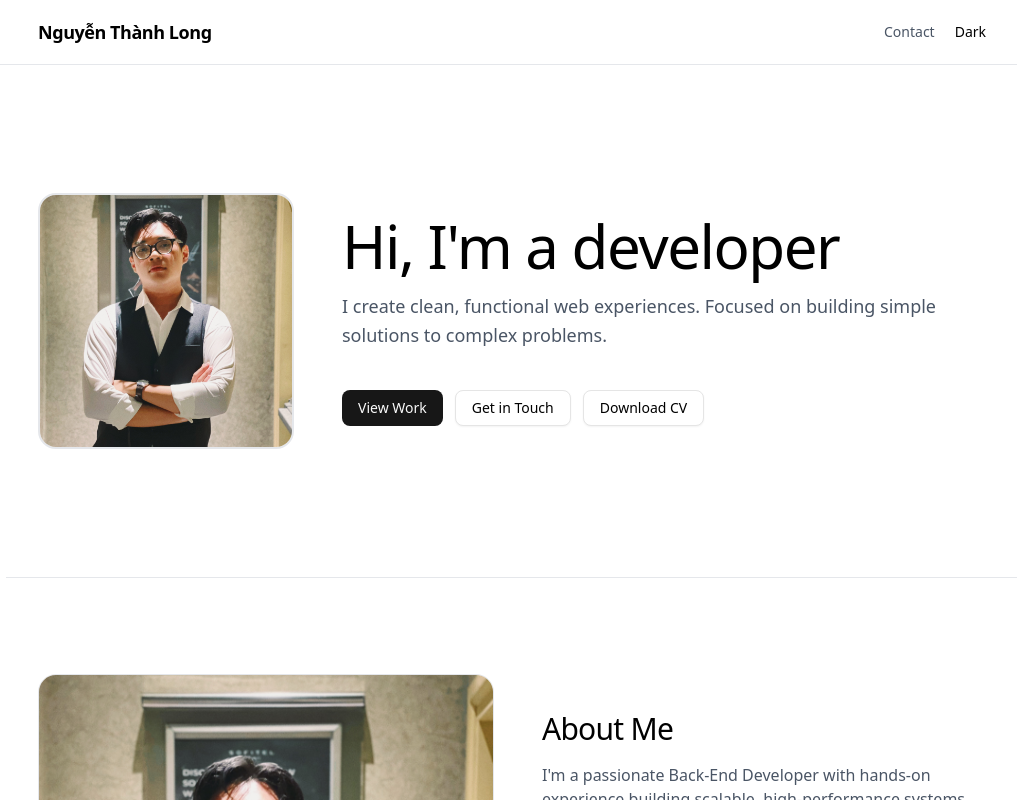
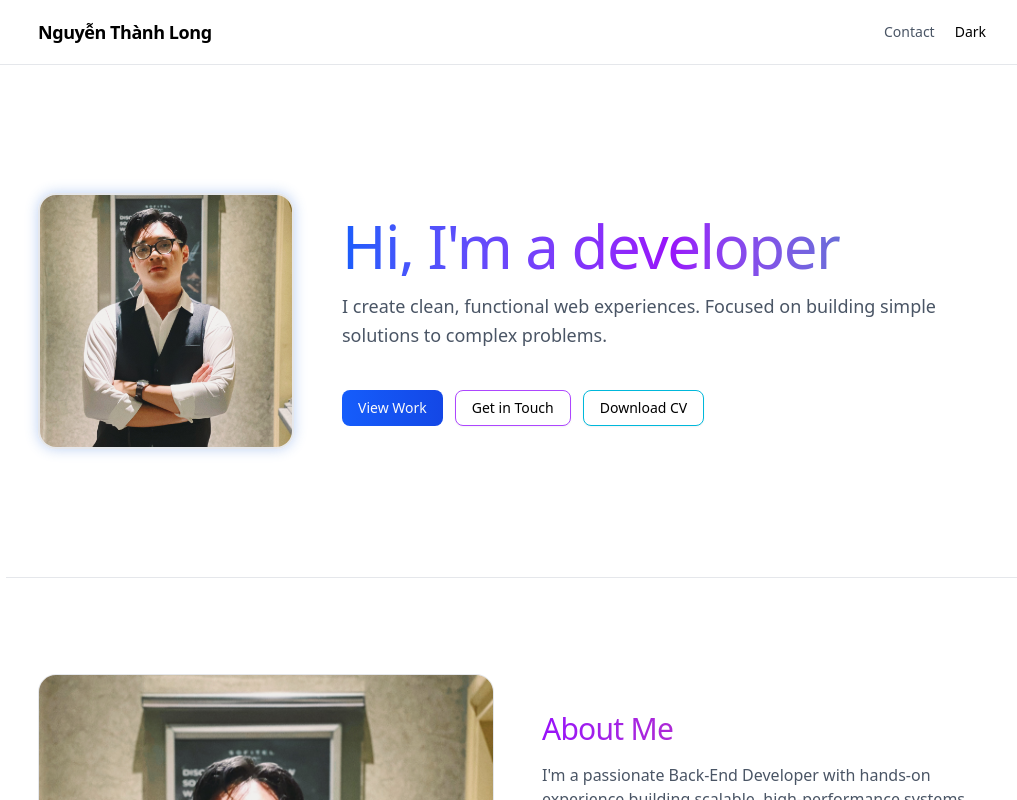
Before and after one commit to sSyRuSs/web-porfolio, a Next.js app: page / in a window 1280 px wide. Shown: the top 800 px of the page, without its empty margins (122-1139 px from the left). Built offline with nearby package versions, Linux system fonts and the light colour scheme.

Commit message:
feat: enhance animations and add counter component in Home page

```diff
--- a/app/page.tsx
+++ b/app/page.tsx
@@ -1,6 +1,6 @@
 "use client";
 
-import { useState, useRef } from "react";
+import { useState, useRef, useEffect } from "react";
 import { motion } from "framer-motion";
 import { useRouter } from "next/navigation";
 import Link from "next/link";
@@ -79,6 +79,65 @@ export default function Home() {
     viewport: { once: true, amount: 0.2 },
     variants: sectionVariants,
   } as const;
+
+  // Animation variants
+  const scaleVariants = {
+    hidden: { opacity: 0, scale: 0.8 },
+    show: {
+      opacity: 1,
+      scale: 1,
+      transition: { type: "spring", stiffness: 100 },
+    },
+  } as const;
+
+  const rotateVariants = {
+    hidden: { opacity: 0, rotate: -10 },
+    show: {
+      opacity: 1,
+      rotate: 0,
+      transition: { type: "spring", duration: 0.8 },
+    },
+  } as const;
+
+  const glowVariants = {
+    hidden: { boxShadow: "0 0 0px rgba(0,0,0,0)" },
+    show: {
+      boxShadow: [
+        "0 0 0px rgba(0,0,0,0)",
+        "0 0 20px rgba(59, 130, 246, 0.5)",
+        "0 0 0px rgba(0,0,0,0)",
+      ],
+      transition: { duration: 2, repeat: Infinity },
+    },
+  };
+
+  // Counter component
+  const Counter = ({ value }: { value: string }) => {
+    const [displayValue, setDisplayValue] = useState(0);
+    const numericValue = parseInt(value.replace(/[^0-9]/g, "")) || 0;
+
+    useEffect(() => {
+      let current = 0;
+      const increment = Math.ceil(numericValue / 50);
+      const interval = setInterval(() => {
+        current += increment;
+        if (current >= numericValue) {
+          setDisplayValue(numericValue);
+          clearInterval(interval);
+        } else {
+          setDisplayValue(current);
+        }
+      }, 20);
+      return () => clearInterval(interval);
+    }, [numericValue]);
+
+    return (
+      <>
+        {displayValue}
+        {value.replace(/[0-9]/g, "")}
+      </>
+    );
+  };
 
   // GitHub username - thay bằng username thật của bạn
   const githubUsername = "sSyRuSs";
@@ -241,8 +300,20 @@ export default function Home() {
             className="grid md:grid-cols-[auto_1fr] gap-12 items-center"
           >
             {/* Profile Image */}
-            <motion.div variants={itemVariants} className="relative group">
-              <div className="w-48 h-48 md:w-64 md:h-64 rounded-2xl overflow-hidden border-2 border-gray-200 dark:border-gray-800 transition-all group-hover:border-gray-400 dark:group-hover:border-gray-600">
+            <motion.div
+              variants={rotateVariants}
+              whileInView="show"
+              initial="hidden"
+              viewport={{ once: true }}
+              className="relative group"
+            >
+              <motion.div
+                variants={glowVariants}
+                whileInView="show"
+                initial="hidden"
+                viewport={{ once: true }}
+                className="w-48 h-48 md:w-64 md:h-64 rounded-2xl overflow-hidden border-2 border-gray-200 dark:border-gray-800 transition-all group-hover:border-gray-400 dark:group-hover:border-gray-600"
+              >
                 <Image
                   src={`${basePath}/images/IMG_9092.JPG`}
                   alt="Profile"
@@ -251,7 +322,7 @@ export default function Home() {
                   className="w-full h-full object-cover"
                   priority
                 />
-              </div>
+              </motion.div>
               {/* Decorative ring */}
               <div className="absolute -inset-4 rounded-2xl border border-gray-200 dark:border-gray-800 -z-10 group-hover:border-gray-300 dark:group-hover:border-gray-700 transition-all"></div>
             </motion.div>
@@ -259,7 +330,7 @@ export default function Home() {
             {/* Text Content */}
             <motion.div variants={itemVariants} className="space-y-6">
               <div>
-                <h1 className="text-5xl sm:text-6xl font-light tracking-tight mb-4">
+                <h1 className="text-5xl sm:text-6xl font-light tracking-tight mb-4 bg-gradient-to-r from-blue-600 via-purple-600 to-cyan-600 bg-clip-text text-transparent dark:from-blue-400 dark:via-purple-400 dark:to-cyan-400">
                   Hi, I'm a developer
                 </h1>
                 <p className="text-lg text-gray-600 dark:text-gray-400 max-w-2xl leading-relaxed">
@@ -268,13 +339,25 @@ export default function Home() {
                 </p>
               </div>
               <div className="flex flex-col sm:flex-row gap-3 pt-4">
-                <Button asChild>
+                <Button
+                  asChild
+                  className="bg-gradient-to-r from-blue-600 to-blue-700 hover:from-blue-700 hover:to-blue-800"
+                >
                   <Link href="#projects">View Work</Link>
                 </Button>
-                <Button asChild variant="outline" onClick={scrollToContact}>
+                <Button
+                  asChild
+                  variant="outline"
+                  onClick={scrollToContact}
+                  className="border-purple-500 dark:border-purple-500 hover:bg-purple-50 dark:hover:bg-purple-950"
+                >
                   <span>Get in Touch</span>
                 </Button>
-                <Button asChild variant="outline">
+                <Button
+                  asChild
+                  variant="outline"
+                  className="border-cyan-500 dark:border-cyan-500 hover:bg-cyan-50 dark:hover:bg-cyan-950"
+                >
                   <a href={`${basePath}/Long-Nguyen-Thanh-CV.pdf`} download>
                     Download CV
                   </a>
@@ -294,7 +377,7 @@ export default function Home() {
             className="grid md:grid-cols-2 gap-12 items-center"
           >
             {/* Image Side */}
-            <motion.div variants={itemVariants} className="order-2 md:order-1">
+            <motion.div variants={scaleVariants} className="order-2 md:order-1">
               <div className="relative">
                 <div className="aspect-[4/5] rounded-2xl overflow-hidden border border-gray-200 dark:border-gray-800">
                   <Image
@@ -316,7 +399,7 @@ export default function Home() {
               className="order-1 md:order-2 space-y-6"
             >
               <div>
-                <h2 className="text-3xl font-light tracking-tight mb-4">
+                <h2 className="text-3xl font-light tracking-tight mb-4 bg-gradient-to-r from-purple-600 to-pink-600 bg-clip-text text-transparent dark:from-purple-400 dark:to-pink-400">
                   About Me
                 </h2>
                 <div className="space-y-4 text-gray-600 dark:text-gray-400">
@@ -380,11 +463,11 @@ export default function Home() {
             {stats.map((stat) => (
               <motion.div
                 key={stat.label}
-                variants={itemVariants}
+                variants={scaleVariants}
                 className="text-center"
               >
                 <div className="text-3xl sm:text-4xl font-light tracking-tight mb-2">
-                  {stat.value}
+                  <Counter value={stat.value} />
                 </div>
                 <p className="text-sm text-gray-600 dark:text-gray-400">
                   {stat.label}
@@ -400,7 +483,9 @@ export default function Home() {
           id="projects"
           className="max-w-5xl mx-auto px-4 sm:px-6 lg:px-8 py-24 border-t border-gray-200 dark:border-gray-800"
         >
-          <h2 className="text-3xl font-light tracking-tight mb-8">Projects</h2>
+          <h2 className="text-3xl font-light tracking-tight mb-8 bg-gradient-to-r from-blue-600 to-cyan-600 bg-clip-text text-transparent dark:from-blue-400 dark:to-cyan-400">
+            Projects
+          </h2>
 
           {/* Filter Tags */}
           <div className="mb-12 flex flex-wrap gap-2">
@@ -442,7 +527,7 @@ export default function Home() {
                 variants={slideVariants}
                 custom={idx % 2 === 0 ? "left" : "right"}
               >
-                <Card className="border-gray-200 dark:border-gray-800 bg-white dark:bg-black hover:border-gray-400 dark:hover:border-gray-600 transition-colors">
+                <Card className="border-gray-200 dark:border-gray-800 bg-white dark:bg-black hover:border-blue-400 dark:hover:border-blue-500 hover:shadow-lg hover:shadow-blue-500/10 dark:hover:shadow-blue-500/20 transition-all">
                   <CardHeader className="pb-3">
                     <CardTitle className="text-base font-medium">
                       {project.title}
@@ -512,7 +597,7 @@ export default function Home() {
           {...sectionMotion}
           className="max-w-5xl mx-auto px-4 sm:px-6 lg:px-8 py-24 border-t border-gray-200 dark:border-gray-800"
         >
-          <h2 className="text-3xl font-light tracking-tight mb-12">
+          <h2 className="text-3xl font-light tracking-tight mb-12 bg-gradient-to-r from-orange-600 to-red-600 bg-clip-text text-transparent dark:from-orange-400 dark:to-red-400">
             GitHub Activity
           </h2>
 
@@ -764,7 +849,7 @@ export default function Home() {
           {...sectionMotion}
           className="max-w-5xl mx-auto px-4 sm:px-6 lg:px-8 py-24 border-t border-gray-200 dark:border-gray-800"
         >
-          <h2 className="text-3xl font-light tracking-tight mb-12">
+          <h2 className="text-3xl font-light tracking-tight mb-12 bg-gradient-to-r from-green-600 to-emerald-600 bg-clip-text text-transparent dark:from-green-400 dark:to-emerald-400">
             Experience
           </h2>
           <motion.div variants={staggerVariants} className="space-y-8">
@@ -796,7 +881,9 @@ export default function Home() {
           {...sectionMotion}
           className="max-w-5xl mx-auto px-4 sm:px-6 lg:px-8 py-24 border-t border-gray-200 dark:border-gray-800"
         >
-          <h2 className="text-3xl font-light tracking-tight mb-12">Skills</h2>
+          <h2 className="text-3xl font-light tracking-tight mb-12 bg-gradient-to-r from-indigo-600 to-purple-600 bg-clip-text text-transparent dark:from-indigo-400 dark:to-purple-400">
+            Skills
+          </h2>
 
           {/* Tech Stack Badges */}
           <motion.div variants={itemVariants} className="mb-12">
@@ -884,7 +971,7 @@ export default function Home() {
           {...sectionMotion}
           className="max-w-5xl mx-auto px-4 sm:px-6 lg:px-8 py-24 border-t border-gray-200 dark:border-gray-800"
         >
-          <h2 className="text-3xl font-light tracking-tight mb-12">
+          <h2 className="text-3xl font-light tracking-tight mb-12 bg-gradient-to-r from-pink-600 to-rose-600 bg-clip-text text-transparent dark:from-pink-400 dark:to-rose-400">
             Testimonials
           </h2>
           <motion.div
@@ -922,7 +1009,7 @@ export default function Home() {
           {...sectionMotion}
           className="max-w-5xl mx-auto px-4 sm:px-6 lg:px-8 py-24 border-t border-gray-200 dark:border-gray-800"
         >
-          <h2 className="text-3xl font-light tracking-tight mb-12">
+          <h2 className="text-3xl font-light tracking-tight mb-12 bg-gradient-to-r from-teal-600 to-cyan-600 bg-clip-text text-transparent dark:from-teal-400 dark:to-cyan-400">
             Latest Articles
           </h2>
           <motion.div
@@ -971,7 +1058,7 @@ export default function Home() {
           id="contact"
           className="max-w-5xl mx-auto px-4 sm:px-6 lg:px-8 py-24 border-t border-gray-200 dark:border-gray-800"
         >
-          <h2 className="text-3xl font-light tracking-tight mb-8">
+          <h2 className="text-3xl font-light tracking-tight mb-8 bg-gradient-to-r from-blue-600 via-purple-600 to-pink-600 bg-clip-text text-transparent dark:from-blue-400 dark:via-purple-400 dark:to-pink-400">
             Get in Touch
           </h2>
           <motion.div
```
